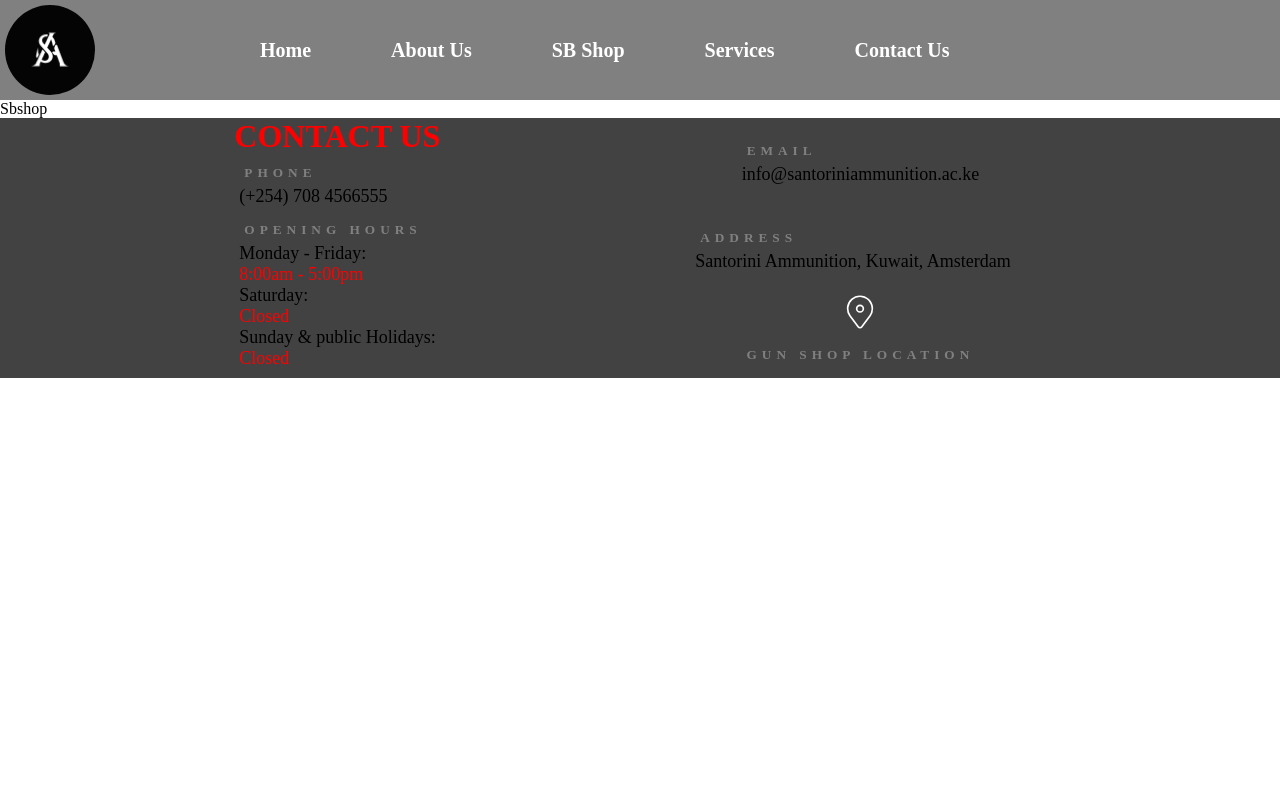
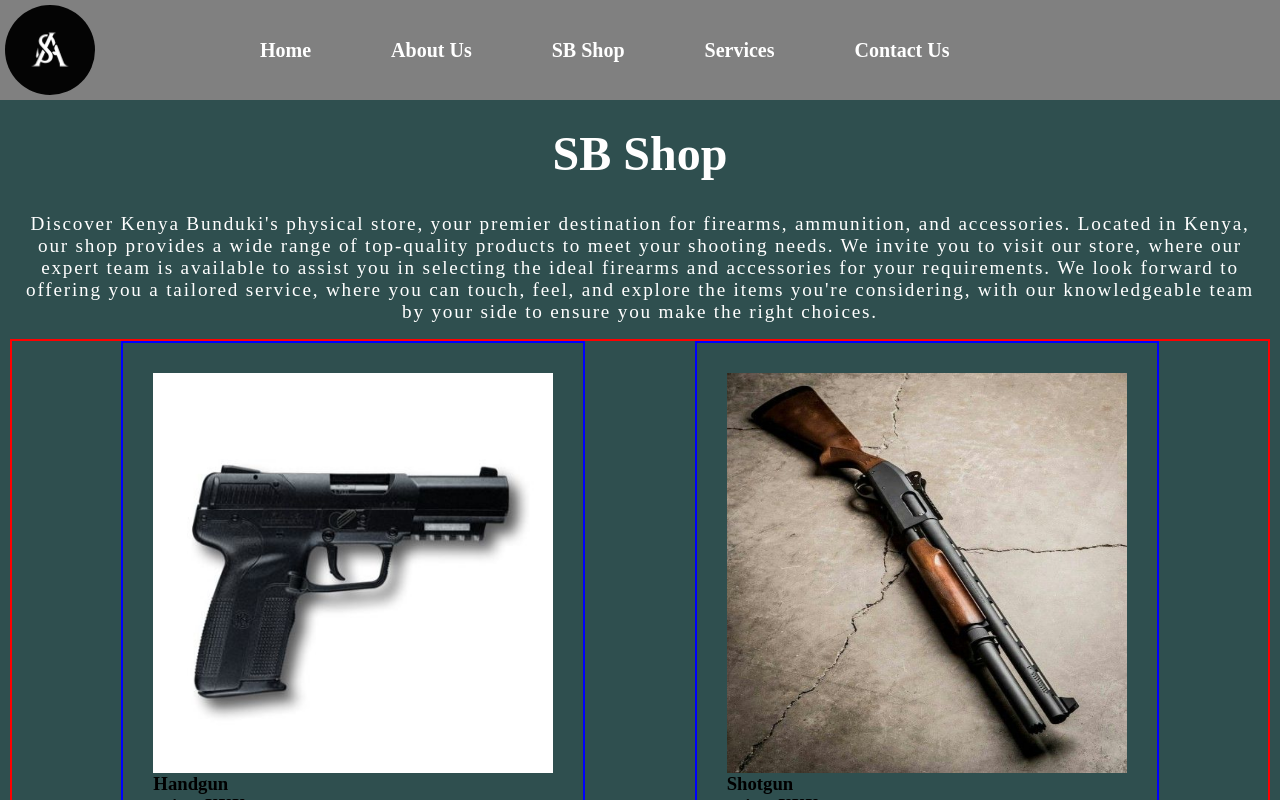
Before and after one commit to iankmani/Santorini-Ammunitions, a React (Vite) app: page /Sbshop in a window 1280 px wide. Shown: the top 800 px of the page. Built offline with nearby package versions, Linux system fonts and the light colour scheme.

Commit message:
add weapons part...to be continued

```diff
--- a/src/pages/About/About.css
+++ b/src/pages/About/About.css
@@ -1,7 +1,6 @@
 .about {
   padding: 10px;
   background-color: darkslategray;
-
 }
 .about h1 {
   text-align: center;
@@ -10,7 +9,7 @@
   font-size: 3rem;
   padding: 1rem;
 }
-.about h3{
+.about h3 {
   text-align: center;
   color: red;
   font-weight: 700;
@@ -27,25 +26,33 @@
   display: flex;
   flex: 2 2;
   padding: 15px;
+  flex-wrap: wrap;
 }
-.compartment:nth-child(even){
-
+@media screen and (max-width: 62.5em) {
+  .compartment {
+    flex-wrap: wrap;
+    align-items: center;
+    justify-content: center;
+    flex-direction: row;
+  }
+}
+.compartment:nth-child(even) {
   flex-direction: row-reverse;
 }
-.compartment:nth-child(odd){
+.compartment:nth-child(odd) {
   flex-direction: row;
 }
 img {
   width: 100%;
   display: block;
 }
-.about-us-image{
+.about-us-image {
   flex: 2;
   padding: 5px;
 }
 .about-us-image-img {
   width: 450px;
 }
-.about-us-text{
+.about-us-text {
   flex: 3;
 }
--- /dev/null
+++ b/src/pages/SB-shop/Sbshop.css
@@ -0,0 +1,38 @@
+img{
+    width: 100%;
+    display: block;
+    height: 100%;
+}
+.gun-shop {
+  padding: 10px;
+  background-color: darkslategray;
+}
+.gun-shop-title h1 {
+  text-align: center;
+  color: white;
+  font-weight: 700;
+  font-size: 3rem;
+  padding: 1rem;
+}
+.gun-shop-description {
+  text-align: center;
+  color: white;
+  font-size: 1.2rem;
+  padding: 1rem;
+  letter-spacing: 1.8px;
+}
+.weapons{
+    border: 2px solid red;
+    display: flex;
+    flex-wrap: wrap;
+    justify-content: space-evenly;
+}
+.weapon{
+    border: 2px solid blue;
+    padding: 30px;
+
+}
+.weapon-image{
+    width: 400px;
+    height: 400px;
+}
--- a/src/pages/SB-shop/Sbshop.jsx
+++ b/src/pages/SB-shop/Sbshop.jsx
@@ -1,7 +1,101 @@
 import React from "react";
+import "./Sbshop.css";
+import handgun from "../../assets/pics/handgun.jpeg";
+import shotgun from "../../assets/pics/shotgun.jpeg";
+import rifle from "../../assets/pics/rifle.jpeg";
+import m416 from "../../assets/pics/m416.jpeg";
+import ammunition from "../../assets/pics/ammunition.jpeg";
+import accessories from "../../assets/pics/accessories.jpeg";
 
 const Sbshop = () => {
-  return <div>Sbshop</div>;
+  return (
+    <div className="gun-shop">
+      <div className="gun-shop-title">
+        <h1>SB Shop</h1>
+      </div>
+      <div className="gun-shop-description">
+        <p>
+          Discover Kenya Bunduki's physical store, your premier destination for
+          firearms, ammunition, and accessories. Located in Kenya, our shop
+          provides a wide range of top-quality products to meet your shooting
+          needs. We invite you to visit our store, where our expert team is
+          available to assist you in selecting the ideal firearms and
+          accessories for your requirements. We look forward to offering you a
+          tailored service, where you can touch, feel, and explore the items
+          you're considering, with our knowledgeable team by your side to ensure
+          you make the right choices.
+        </p>
+      </div>
+      <div className="weapons">
+        <div className="weapon">
+          <div className="weapon-image">
+            <img src={handgun} alt="picture of a pistol"/>
+          </div>
+          <div className="weapon-name">
+            <h3>Handgun</h3>
+          </div>
+          <div className="weapon-price">
+            <h3>price: XXX</h3>
+          </div>
+        </div>
+        <div className="weapon">
+          <div className="weapon-image">
+            <img src={shotgun} alt="picture of a shotgun" />
+          </div>
+          <div className="weapon-name">
+            <h3>Shotgun</h3>
+          </div>
+          <div className="weapon-price">
+            <h3>price: XXX</h3>
+          </div>
+        </div>
+        <div className="weapon">
+          <div className="weapon-image">
+            <img src={rifle} alt="picture of a sniper" />
+          </div>
+          <div className="weapon-name">
+            <h3>Air Rifle</h3>
+          </div>
+          <div className="weapon-price">
+            <h3>price: XXX</h3>
+          </div>
+        </div>
+        <div className="weapon">
+          <div className="weapon-image">
+            <img src={m416} alt="picture of a rifle" />
+          </div>
+          <div className="weapon-name">
+            <h3>Rifle</h3>
+          </div>
+          <div className="weapon-price">
+            <h3>price: XXX</h3>
+          </div>
+        </div>
+        <div className="weapon">
+          <div className="weapon-image">
+            <img src={ammunition} alt="picture of bullets" />
+          </div>
+          <div className="weapon-name">
+            <h3>Ammunition</h3>
+          </div>
+          <div className="weapon-price">
+            <h3>price: XXX</h3>
+          </div>
+        </div>
+        <div className="weapon">
+          <div className="weapon-image">
+            <img src={accessories} alt="picture of gear" />
+          </div>
+          <div className="weapon-name">
+            <h3>Gear</h3>
+          </div>
+          <div className="weapon-price">
+            <h3>price: XXX</h3>
+          </div>
+        </div>
+      </div>
+    </div>
+  );
 };
 
 export default Sbshop;
--- a/src/pages/home/Home.css
+++ b/src/pages/home/Home.css
@@ -54,7 +54,7 @@
   padding: 20px;
   flex-wrap: wrap;
 }
-.btn1 {
+.btn1 a {
   padding: 10px 20px;
   font-size: 16px;
   font-weight: 700;
@@ -66,6 +66,7 @@
   transition:
     background-color 0.5s ease,
     transform 0.7s ease;
+  text-decoration: none;
 }
 .btn2 {
   padding: 10px 20px;
--- a/src/pages/home/Home.jsx
+++ b/src/pages/home/Home.jsx
@@ -1,6 +1,6 @@
 import React from "react";
 
-// import { Link } from 'react-router-dom'
+import { Link } from "react-router-dom";
 import "./Home.css";
 
 function Home() {
@@ -12,7 +12,7 @@
         </div>
         <div className="hero-section-description">
           <p>
-            At KB, we're your trusted source for top-quality firearms,
+            At SA, we're your trusted source for top-quality firearms,
             accessories, secure storage solutions, maintenance, and professional
             firearm training in Kenya. Our products and services cater to both
             seasoned marksmen and first-time buyers, ensuring you have the
@@ -22,7 +22,10 @@
           </p>
         </div>
         <div className="two-buttons">
-          <button className="btn1">ABOUT US</button>
+          <button className="btn1">
+            {" "}
+            <Link to="/About">About Us</Link>
+          </button>
           <button className="btn2">OUR PRODUCTS</button>
         </div>
       </div>
```
Also changed, not shown: src/pages/About/About.jsx (+33 -7 lines). Lines whose indentation alone changed are shown as unchanged.
